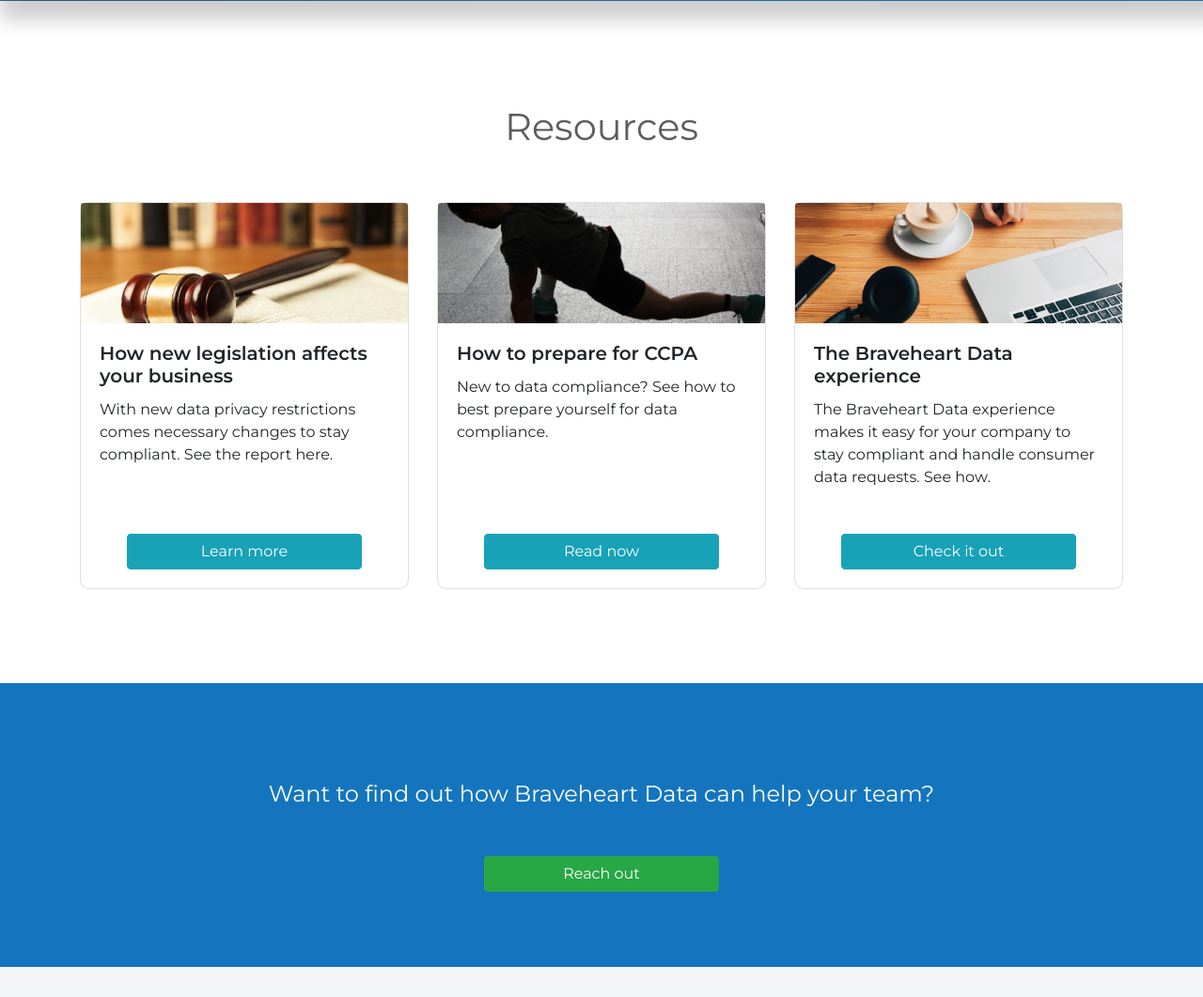
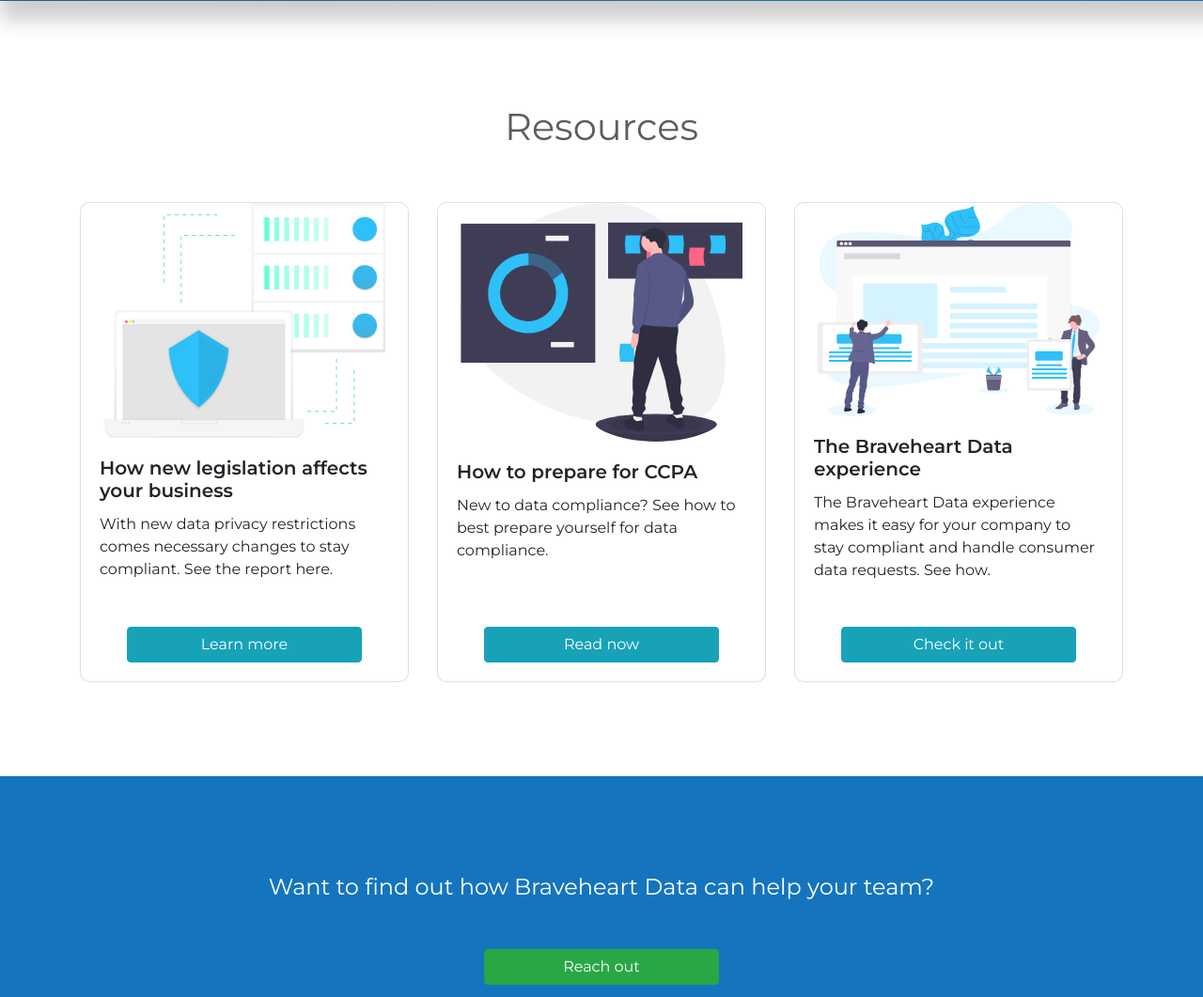
Before and after one commit to Aarongramlich/braveheartWebsite, a Django app: page / in a window 1280 px wide. Shown: the part 1539-2600 px from the top of the page at 94% size. Run offline with Django 3.2, Linux system fonts and the light colour scheme; some libraries are stand-ins or nearby versions.

Commit message:
changes to solutions page and resources

```diff
--- a/website_app/static/website_app/website_app.css
+++ b/website_app/static/website_app/website_app.css
@@ -261,12 +261,14 @@ html,body{
 .card.index-resource-card{
 	height: 100%;
 	border-radius: 10px;
+
 }
 
 .card-img-top.index-resource-img{
-	width: 100%;
-	height:10vw;
-	object-fit: cover;
+	width: 300px;
+	height:auto;
+	/*padding-left: 20%*/
+	/*object-fit: cover;*/
 }
 
 .col-md-4.d-none.d-sm-block.resourceTitle.mt-5{
@@ -440,17 +442,18 @@ STYLING FOR COMPLIANCE_DETAIL.HTML*/
 
 
 .container-fullwidth.solutions-banner{
+	background: radial-gradient(circle, rgba(20,117,190,1) 0%, rgba(46,192,249,0.75) 100%);
 	/*background: linear-gradient(180deg, rgba(244,244,244,1) 0%, rgba(255,255,255,1) 100%);*/
-background: linear-gradient(180deg,rgba(230,230,230,0.9) 20%, rgba(230,230,230,0.7) 40%, rgba(230,230,230,0.20) 80%,rgba(255,255,255,0) 100%);
+	/*background: linear-gradient(180deg,rgba(230,230,230,0.9) 20%, rgba(230,230,230,0.7) 40%, rgba(230,230,230,0.20) 80%,rgba(255,255,255,0) 100%);*/
 	/*background: linear-gradient(180deg, rgba(244,244,244,0.750656512605042) 0%, rgba(249,249,249,0.4) 50%, rgba(255,255,255,1) 100%);*/
 	/*background-image: linear-gradient(to bottom right,#2D5D7B,#5271FF);*/
-	min-height: 600px;
-	color: #2d5d7b;
+	min-height: 475px;
+	color: white;
 	padding-bottom: 100px;
 }
 
 #solution-banner-content{
-	padding-top: 200px;
+	padding-top: 175px;
 }
 
 #solution-banner-subcontent{
--- a/website_app/templates/website_app/index.html
+++ b/website_app/templates/website_app/index.html
@@ -179,7 +179,6 @@
 				<p style="padding-top: 40px;" class="mt-auto"><b>Better know<br> your customers through data and analytics.</b></p>
 			</div>
 		</div>
-		<!-- <p id="challengeStatement">We provide the tools and services that companies need to stay compliant in the ever-changing world of consumer data privacy.</p>
 
 </div> -->
 
@@ -191,10 +190,10 @@
 		</div>
 	</div>
 	<div class="row">
-			<div class="col-md d-none d-sm-block resourceTitle mt-5">
+			<div class="col-md-12 col-lg-4 resourceTitle mt-5">
 
 				<div class="card index-resource-card">
-					<img src="{% static 'website_app/law_resources_image.png' %}" class="card-img-top index-resource-img" alt="How you're affected">
+					<img src="{% static 'website_app/secure_server.svg' %}" class="mx-auto card-img-top index-resource-img" alt="How you're affected">
 					<div class="card-body d-flex flex-column">
 
 						<h5 class="card-title">How new legislation affects your business</h5>
@@ -208,10 +207,10 @@
 
 			</div>
 
-			<div class="col-md d-none d-sm-block resourceTitle mt-5">
+			<div class="col-md-12 col-lg-4 resourceTitle mt-5">
 
 				<div class="card index-resource-card">
-					<img src="{% static 'website_app/preperation_resource_image.png' %}" class="card-img-top index-resource-img" alt="Braveheart Experience">
+					<img src="{% static 'website_app/marketing.svg' %}" class="mx-auto card-img-top index-resource-img" alt="Braveheart Experience">
 					<div class="card-body d-flex flex-column">
 
 						<h5 class="card-title">How to prepare for CCPA</h5>
@@ -223,10 +222,10 @@
 				</div>
 			</div>
 
-			<div class="col-md d-none d-sm-block resourceTitle mt-5">
+			<div class="col-md-12 col-lg-4 resourceTitle mt-5">
 
 				<div class="card index-resource-card">
-					<img src="{% static 'website_app/braveheart_experience.png' %}" class="card-img-top index-resource-img">
+					<img src="{% static 'website_app/content.svg' %}" class="mx-auto card-img-top index-resource-img">
 					<div class="card-body d-flex flex-column">
 
 						<h5 class="card-title">The Braveheart Data experience</h5>
```
Also changed, not shown: website_app/static/website_app/content.svg (added), website_app/static/website_app/data.svg (added), website_app/static/website_app/marketing.svg (added), website_app/static/website_app/safe.svg (added), website_app/static/website_app/secure_server.svg (added).
